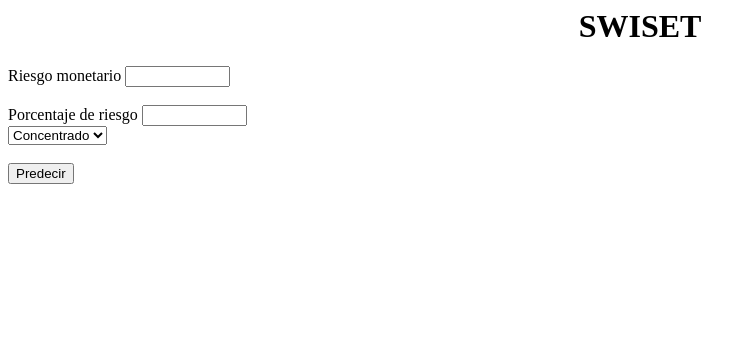
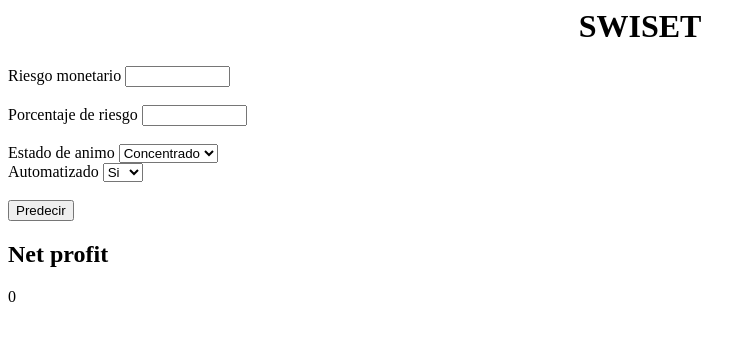
Before and after one commit to mbqskrr/despliegue-facotores-rentabilidad, a Django app: template template/Swiset.html in a window 1280 px wide. Shown: the top 341 px of the page, without its empty margins (0-756 px from the left). Run offline with Django 3.2, Linux system fonts and the light colour scheme; the template is opened without the code that fills it, so the values that code supplies are empty.

Commit message:
Update Swiset.html

```diff
--- a/template/Swiset.html
+++ b/template/Swiset.html
@@ -10,6 +10,8 @@
 	<input type="text" id="porcentaje" name="porcentaje" size="10">
 </div>
 <div>
+	<br>
+	<label> Estado de animo </label>
 	<select name="Estado de animo">
 	<option value="value1">Relajado</option>
   	<option value="value2" selected>Concentrado</option>
@@ -32,7 +34,18 @@
 <br>
 </div>
 <div>
+	<label> Automatizado </label>
+	<select name="Automatizado">
+	<option value="value1">Si</option>
+  	<option value="value2">No</option>
+	</select>
+</div>
+<div>
 <br>
 <button type="button">Predecir</button>
 </div>
+<div class align="left">
+	<h2> Net profit</h2>
+	<label> 0 </label>
+</div>
 </html>
```
